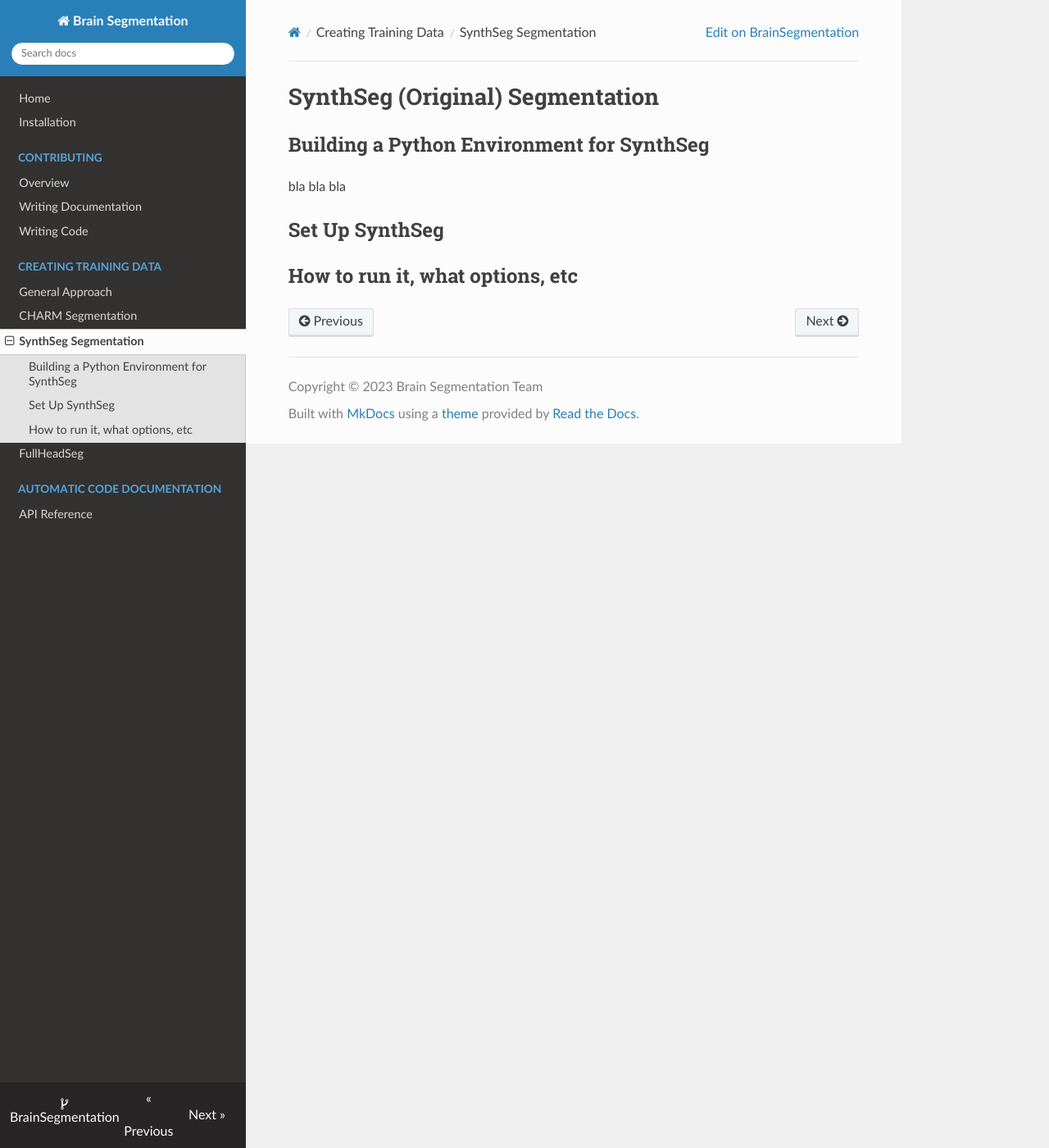
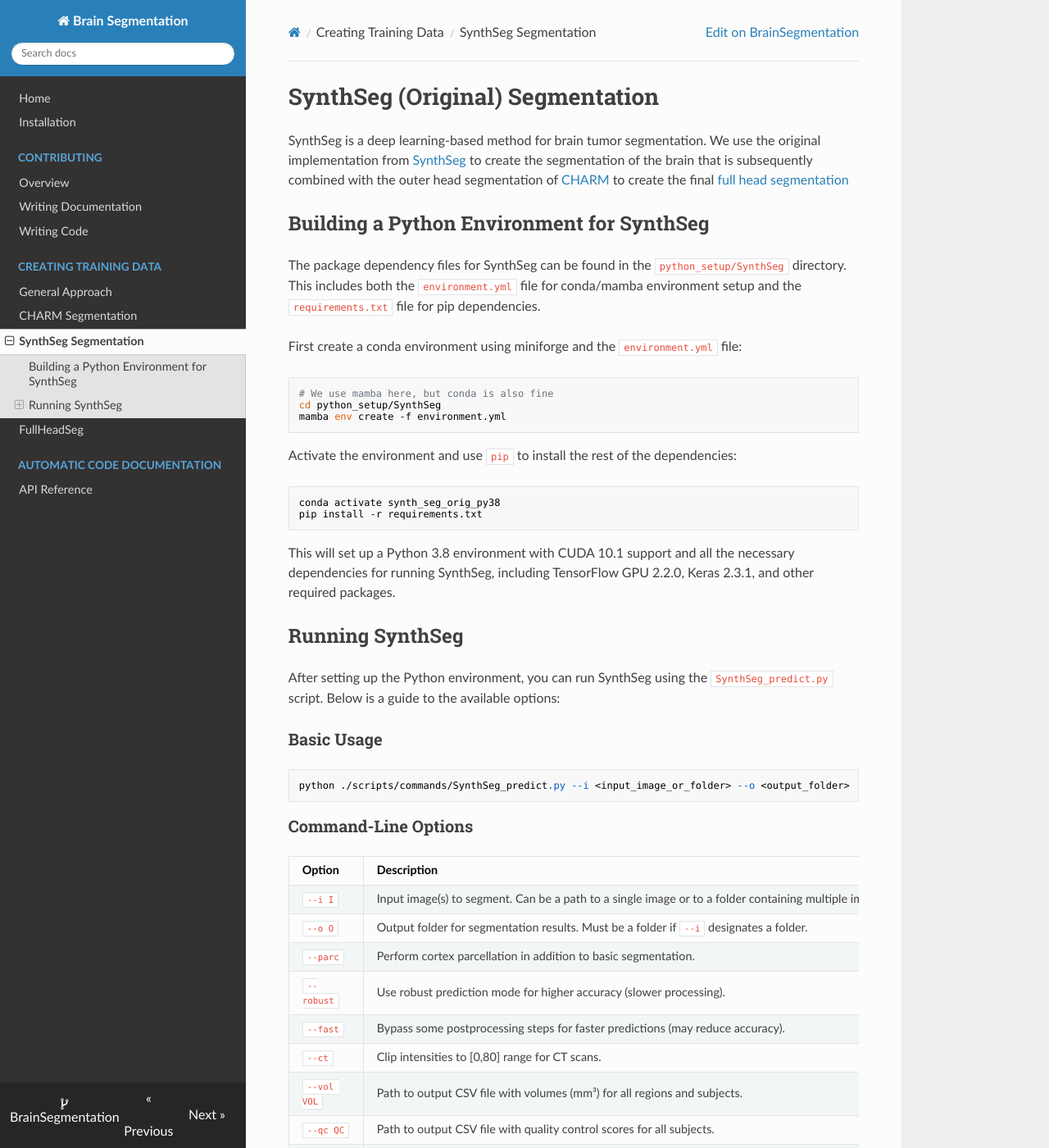
Before and after one commit to halirutan/BrainSegmentation, an MkDocs documentation site: the page built from docs/training_data/synth_seg.md, in a window 1280 px wide and 1400 px high. Shown: the whole window at 82% size. Built offline with MkDocs 1.6.1, drawn with Linux system fonts in a browser that asks for light colours; nearby versions of some CDN libraries; some of the changed text lies outside the part shown.

Commit message:
Add SynthSeg setup files and instructions.

````diff
--- a/docs/training_data/synth_seg.md
+++ b/docs/training_data/synth_seg.md
@@ -1,10 +1,70 @@
 # SynthSeg (Original) Segmentation
+
+SynthSeg is a deep learning-based method for brain tumor segmentation.
+We use the original implementation from [SynthSeg](https://github.com/BBillot/SynthSeg) to create the segmentation of
+the brain that is subsequently combined with the outer head segmentation of [CHARM](./charm.md) to create the final
+[full head segmentation](./FullHeadSeg.md)
 
 ## Building a Python Environment for SynthSeg
 
-bla bla bla
+The package dependency files for SynthSeg can be found in the `python_setup/SynthSeg` directory.
+This includes both the `environment.yml` file for conda/mamba environment setup and the `requirements.txt` file for pip dependencies.
 
-## Set Up SynthSeg
+First create a conda environment using miniforge and the `environment.yml` file:
 
+```bash
+# We use mamba here, but conda is also fine
+cd python_setup/SynthSeg
+mamba env create -f environment.yml
+```
 
-## How to run it, what options, etc
+Activate the environment and use `pip` to install the rest of the dependencies:
+
+```bash
+conda activate synth_seg_orig_py38
+pip install -r requirements.txt
+```
+
+This will set up a Python 3.8 environment with CUDA 10.1 support and all the necessary dependencies for running SynthSeg,
+including TensorFlow GPU 2.2.0, Keras 2.3.1, and other required packages.
+
+## Running SynthSeg
+
+After setting up the Python environment, you can run SynthSeg using the `SynthSeg_predict.py` script. Below is a guide to the available options:
+
+### Basic Usage
+
+```bash
+python ./scripts/commands/SynthSeg_predict.py --i <input_image_or_folder> --o <output_folder>
+```
+
+### Command-Line Options
+
+| Option                   | Description                                                                                           |
+|--------------------------|-------------------------------------------------------------------------------------------------------|
+| `--i I`                  | Input image(s) to segment. Can be a path to a single image or to a folder containing multiple images. |
+| `--o O`                  | Output folder for segmentation results. Must be a folder if `--i` designates a folder.                |
+| `--parc`                 | Perform cortex parcellation in addition to basic segmentation.                                        |
+| `--robust`               | Use robust prediction mode for higher accuracy (slower processing).                                   |
+| `--fast`                 | Bypass some postprocessing steps for faster predictions (may reduce accuracy).                        |
+| `--ct`                   | Clip intensities to [0,80] range for CT scans.                                                        |
+| `--vol VOL`              | Path to output CSV file with volumes (mm³) for all regions and subjects.                              |
+| `--qc QC`                | Path to output CSV file with quality control scores for all subjects.                                 |
+| `--post POST`            | Output folder for posterior probability maps. Must be a folder if `--i` designates a folder.          |
+| `--resample RESAMPLE`    | Output folder for resampled images. Must be a folder if `--i` designates a folder.                    |
+| `--crop CROP [CROP ...]` | Size of 3D patches to analyze. Default is 192.                                                        |
+| `--threads THREADS`      | Number of CPU cores to use for processing. Default is 1.                                              |
+| `--cpu`                  | Force CPU processing instead of GPU (useful when GPU memory is limited).                              |
+| `--v1`                   | Use SynthSeg 1.0 (updated 25/06/22).                                                                  |
+
+### Example Commands
+
+Basic segmentation of a single image:
+```bash
+python ./scripts/commands/SynthSeg_predict.py --i input_brain.nii.gz --o output_folder/
+```
+
+Batch processing with robust mode and volume calculation:
+```bash
+python ./scripts/commands/SynthSeg_predict.py --i input_folder/ --o output_folder/ --robust --vol volume_stats.csv --threads 4
+```
````
Also changed, not shown: 2 other files.
